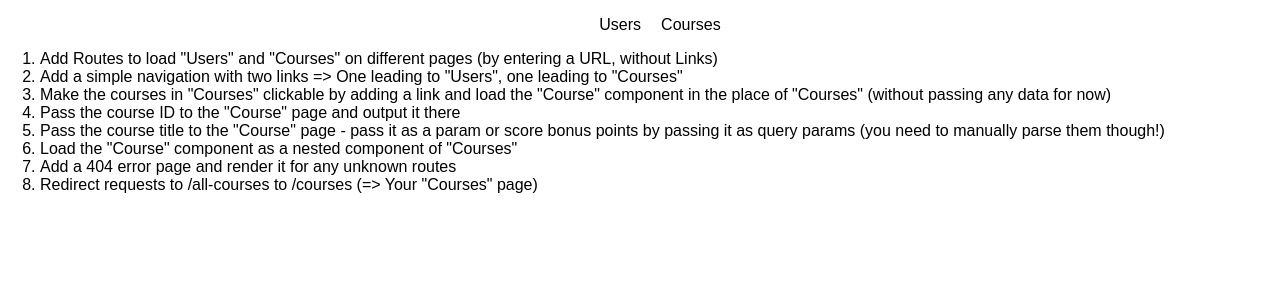
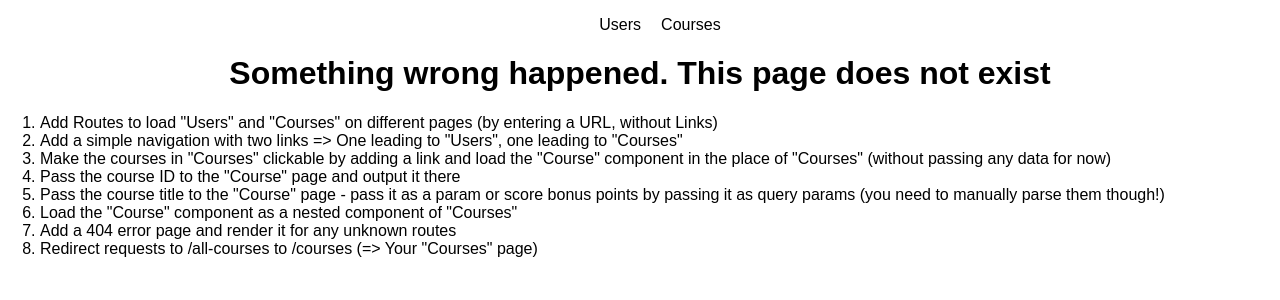
Before and after one commit to Oksana-1/react-routing, a React (Create React App) app: page / in a window 1280 px wide. Shown: the top 300 px of the page. Built offline with nearby package versions, Linux system fonts and the light colour scheme.

Commit message:
Implement 404 page

```diff
--- a/src/App.js
+++ b/src/App.js
@@ -3,6 +3,7 @@ import {BrowserRouter, Route, Switch, NavLink} from "react-router-dom";
 
 import Courses from './containers/Courses/Courses';
 import Users from './containers/Users/Users';
+import NotFound from './components/NotFound';
 
 class App extends Component {
   render () {
@@ -19,6 +20,7 @@ class App extends Component {
                 <Switch>
                     <Route path="/users" component={Users}/>
                     <Route path="/courses" component={Courses}/>
+                    <Route component={NotFound}/>
                 </Switch>
             </React.Fragment>
         </BrowserRouter>
--- /dev/null
+++ b/src/components/NotFound.js
@@ -0,0 +1,3 @@
+import React from 'react';
+const notFound = () => (<h1>Something wrong happened. This page does not exist</h1>);
+export default notFound;
```
